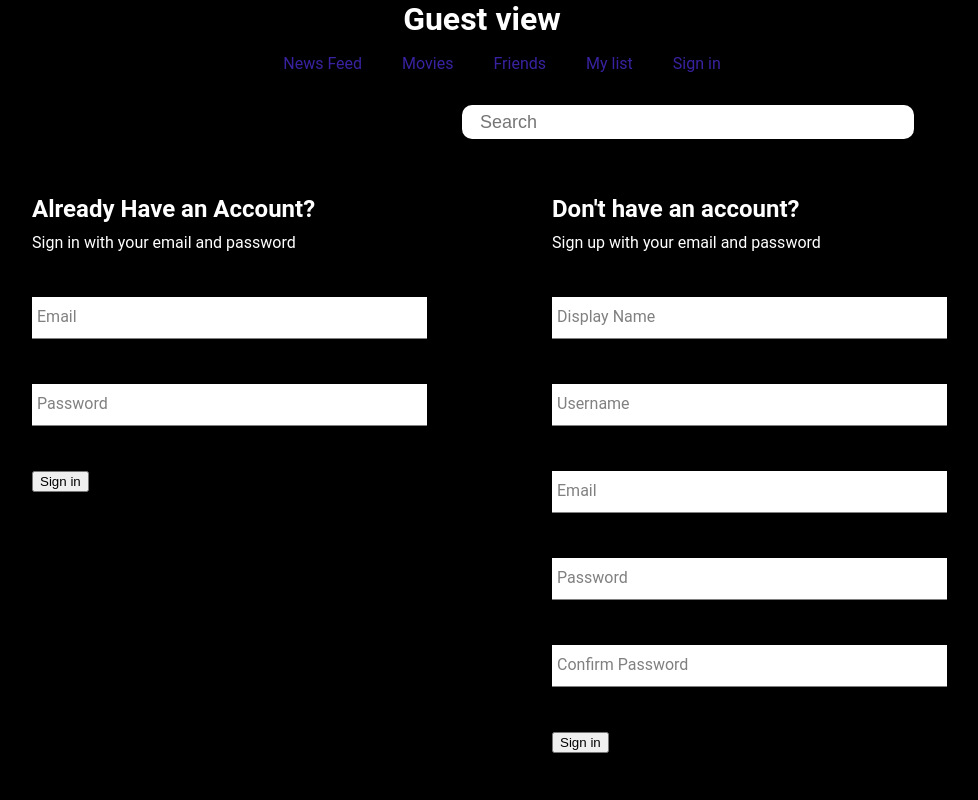
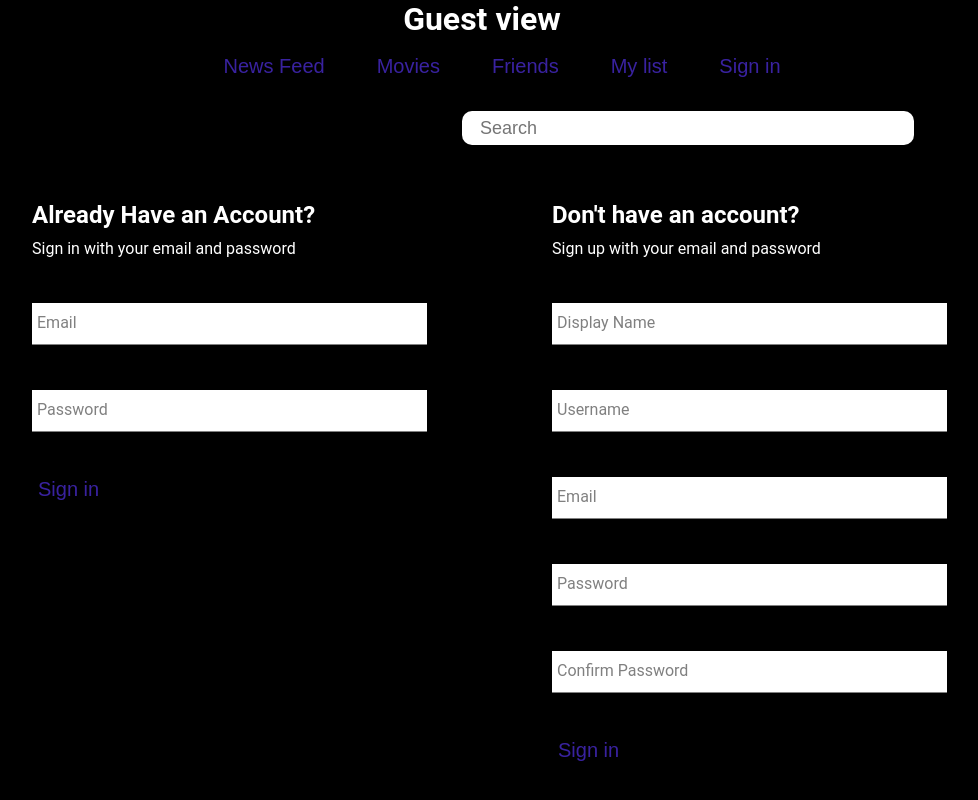
Before and after one commit to hegedus-mark/imdb-clone-site, a React (Vite) app in the folder frontend/: page /auth in a window 1280 px wide. Shown: the whole page, without its empty margins (158-1136 px from the left). Built offline with nearby package versions, Linux system fonts and the light colour scheme.

Commit message:
switchedto buttons in navbar component

```diff
--- a/frontend/src/Components/Navbar/Navbar.jsx
+++ b/frontend/src/Components/Navbar/Navbar.jsx
@@ -4,21 +4,21 @@ export function NavBar() {
   return (
     <div>
       <ul className="navbar-container">
-        <li>
+        <button>
           <Link to="/newsfeed">News Feed</Link>
-        </li>
-        <li>
+        </button>
+        <button>
           <Link to="/movies">Movies</Link>
-        </li>
-        <li>
+        </button>
+        <button>
           <Link to="/friends">Friends</Link>
-        </li>
-        <li>
+        </button>
+        <button>
           <Link to="/my-list">My list</Link>
-        </li>
-        <li>
+        </button>
+        <button>
           <Link to="/auth">Sign in</Link>
-        </li>
+        </button>
       </ul>
     </div>
   );
--- a/frontend/src/Components/Navbar/style.scss
+++ b/frontend/src/Components/Navbar/style.scss
@@ -8,3 +8,17 @@ a {
   text-decoration: none;
   color: rgb(57, 34, 160);
 }
+button {
+  cursor: pointer;
+  background-color: black;
+  color: rgb(57, 34, 160);
+  border: none;
+  font-size: 20px;
+  transition: sclale 1s;
+
+  &:hover {
+    background-color: darkblue;
+    box-shadow: 0 0 20px 10px darkblue; /* Create a circular spotlight effect */
+    scale: 1.5;
+  }
+}
--- a/frontend/src/Components/SideBar/style.scss
+++ b/frontend/src/Components/SideBar/style.scss
@@ -8,13 +8,17 @@
   bottom: 11vh;
 
   button {
-    cursor: p;
+    cursor: pointer;
     background-color: black;
     color: rgb(57, 34, 160);
     border: none;
+    font-size: 20px;
+    transition: sclale 1s;
 
     &:hover {
-      scale: 2;
+      background-color: darkblue;
+      box-shadow: 0 0 20px 10px darkblue; /* Create a circular spotlight effect */
+      scale: 1.5;
     }
   }
 }
--- a/frontend/src/Pages/Movies/Movies.jsx
+++ b/frontend/src/Pages/Movies/Movies.jsx
@@ -27,12 +27,12 @@ export const Movies = () => {
         <p>loaing</p>
       ) : (
         <Fragment>
-          <div classname="movies-container">
+          <div className="movies-container">
             <h1>{categoryName}</h1>
             {data.map((item, index) => {
               return (
-                <div key={index} classname="movie-container">
-                  <MovieCard detailedMovieData={item} />;
+                <div key={index} className="movie-container">
+                  <MovieCard detailedMovieData={item} />
                 </div>
               );
             })}
--- a/frontend/src/main.jsx
+++ b/frontend/src/main.jsx
@@ -86,7 +86,5 @@ const routing = createBrowserRouter([
 ]);
 
 ReactDOM.createRoot(document.getElementById("root")).render(
-  <React.StrictMode>
-    <RouterProvider router={routing} />
-  </React.StrictMode>
+  <RouterProvider router={routing} />
 );
```
Also changed, not shown: frontend/src/Hooks/useFetchData.jsx (line endings or trailing spaces).
